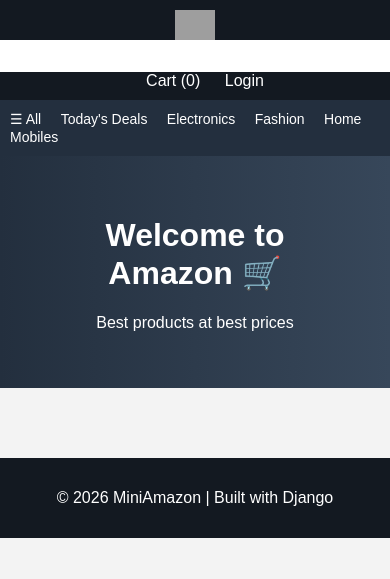
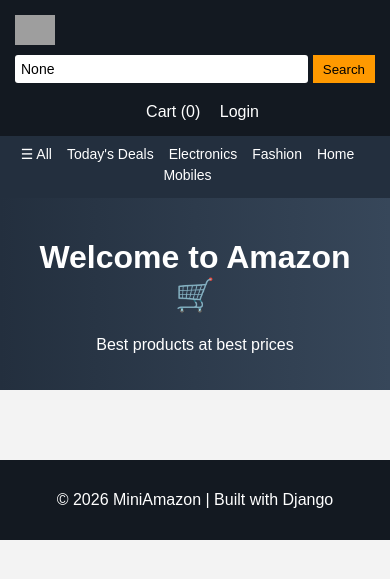
Before and after one commit to honey0702/Amozonclone, a Django app: page / in a window 390 px wide; the page is wider, and only the part inside the window is pictured. Shown: the top 579 px of that part. Run offline with Django 5.2, Linux system fonts and the light colour scheme; data that the repository does not hold is empty; grey boxes are pictures that could not be loaded.

Commit message:
responsive design

```diff
--- a/shop/templates/home.html
+++ b/shop/templates/home.html
@@ -3,7 +3,6 @@
 <head>
     <title>Mini Amazon</title>
     <meta name="viewport" content="width=device-width, initial-scale=1.0">
-
 
     <style>
         body {
@@ -20,18 +19,72 @@
             display: flex;
             justify-content: space-between;
             align-items: center;
+            flex-wrap: wrap;
+            gap: 10px;
         }
 
         .logo {
             font-size: 22px;
             font-weight: bold;
             color: #ff9900;
+            display: flex;
+            align-items: center;
+        }
+
+        .logo img {
+            height: 30px;
+            width: auto;
+            object-fit: contain;
+            transition: 0.2s;
+        }
+
+        .logo img:hover {
+            transform: scale(1.05);
         }
 
         .nav-links a {
             color: white;
-            margin-left: 20px;
+            margin-left: 15px;
             text-decoration: none;
+        }
+
+        /* SEARCH BAR FIX */
+        .navbar form {
+            display: flex;
+            flex: 1;
+            max-width: 500px;
+            gap: 5px;
+        }
+
+        .navbar form input {
+            flex: 1;
+            padding: 6px;
+            border: none;
+            border-radius: 3px;
+            font-size: 14px;
+        }
+
+        .navbar form button {
+            padding: 6px 10px;
+            background: #ff9900;
+            border: none;
+            cursor: pointer;
+        }
+
+        /* MENU BAR */
+        .menu-bar {
+            background: #232f3e;
+            padding: 10px;
+            display: flex;
+            flex-wrap: wrap;
+        }
+
+        .menu-bar a {
+            color: white;
+            margin-right: 15px;
+            text-decoration: none;
+            font-size: 14px;
+            margin-bottom: 5px;
         }
 
         /* HERO */
@@ -45,16 +98,11 @@
         /* PRODUCTS */
         .products {
             display: grid;
-    grid-template-columns: repeat(auto-fit, minmax(250px, 1fr));
+            grid-template-columns: repeat(auto-fit, minmax(200px, 1fr));
             gap: 20px;
             padding: 20px;
         }
 
-
-.card:hover {
-    transform: translateY(-5px);
-    box-shadow: 0 10px 20px rgba(0,0,0,0.15);
-}
         .card {
             background: white;
             padding: 15px;
@@ -64,17 +112,16 @@
             text-align: center;
         }
 
+        .card:hover {
+            transform: translateY(-5px);
+            box-shadow: 0 10px 20px rgba(0,0,0,0.15);
+        }
+
         .card img {
             width: 100%;
             height: 180px;
             object-fit: contain;
         }
-
-        .card:hover {
-            transform: scale(1.03);
-        }
-
-
 
         .card h3 {
             margin: 10px 0;
@@ -104,62 +151,34 @@
             margin-top: 30px;
         }
 
-        /* RESPONSIVE */
-        @media(max-width: 600px) {
+        /* RESPONSIVE FIX */
+        @media (max-width: 768px) {
+
             .navbar {
                 flex-direction: column;
-            }
-        }
-        .navbar form input {
-    padding: 6px;
-    border: none;
-    border-radius: 3px;
+                align-items: stretch;
             }
 
-.navbar form button {
-    padding: 6px 10px;
-    background: #ff9900;
-    border: none;
-    cursor: pointer;
-}
-.menu-bar {
-    background: #232f3e;
-    padding: 10px;
+            .navbar form {
+                width: 100%;
             }
 
-.menu-bar a {
-    color: white;
-    margin-right: 15px;
-    text-decoration: none;
-    font-size: 14px;
-}
-.logo {
-    display: flex;
-    align-items: center;
+            .nav-links {
+                text-align: center;
+                margin-top: 10px;
             }
 
-
-.logo img:hover {
-    transform: scale(1.05);
-    transition: 0.2s;
-}
-.navbar {
-    background: #131921;
-    padding: 10px 20px;
-    display: flex;
-    align-items: center;
+            .menu-bar {
+                justify-content: center;
             }
 
-.logo img {
-    height: 30px;   /* smaller = cleaner */
-    width: auto;
-    object-fit: contain;
+            .hero {
+                padding: 20px;
             }
 
-/* optional hover */
-.logo img:hover {
-    transform: scale(1.05);
-    transition: 0.2s;
+            .card img {
+                height: 150px;
+            }
         }
     </style>
 </head>
@@ -168,17 +187,18 @@
 
 <!-- NAVBAR -->
 <div class="navbar">
+
     <div class="logo">
         <img src="https://upload.wikimedia.org/wikipedia/commons/6/62/Amazon.com-Logo.svg">
     </div>
-    <form method="GET" style="display:flex; gap:5px;">
-        <input  type="text" name="q" placeholder="Search products... " value = "{{query}}"   style="width: 500px; height: 20px; font-size: 16px;" >
-        <button type="submit" >Search</button>
+
+    <form method="GET">
+        <input type="text" name="q" placeholder="Search products..." value="{{query}}">
+        <button type="submit">Search</button>
     </form>
+
     <div class="nav-links">
-
         <a href="{% url 'cart' %}">Cart ({{cart_count}})</a>
-
 
         {% if user.is_authenticated %}
             <span>Hello, {{ user.username }}</span>
@@ -186,10 +206,11 @@
         {% else %}
             <a href="{% url 'login' %}">Login</a>
         {% endif %}
-
+    </div>
 
 </div>
-</div>
+
+<!-- MENU -->
 <div class="menu-bar">
     <a href="{% url 'home' %}">☰ All</a>
     <a href="{% url 'category' 'deals' %}">Today's Deals</a>
@@ -198,6 +219,7 @@
     <a href="{% url 'home' %}">Home</a>
     <a href="{% url 'category' 'mobiles' %}">Mobiles</a>
 </div>
+
 <!-- HERO -->
 <div class="hero">
     <h1>Welcome to Amazon 🛒</h1>
@@ -220,7 +242,8 @@
 
         <p class="price">₹{{ product.price }}</p>
         <p>{{ product.description|truncatechars:50 }}</p>
-        <a href="{%url 'add_to_cart' product.id%}" class="btn" >Add to Cart</a>
+
+        <a href="{% url 'add_to_cart' product.id %}" class="btn">Add to Cart</a>
 
     </div>
     {% endfor %}
```
Also changed, not shown: shop/templates/cart.html (+66 -21 lines), shop/templates/login.html (+18 -1 lines), shop/templates/product_detail.html (+32 -1 lines). Lines whose indentation alone changed are shown as unchanged.
